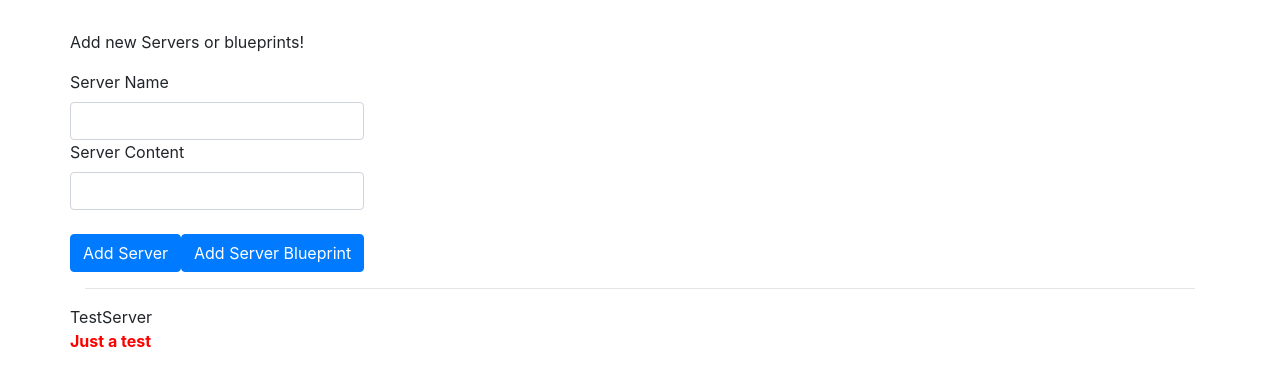
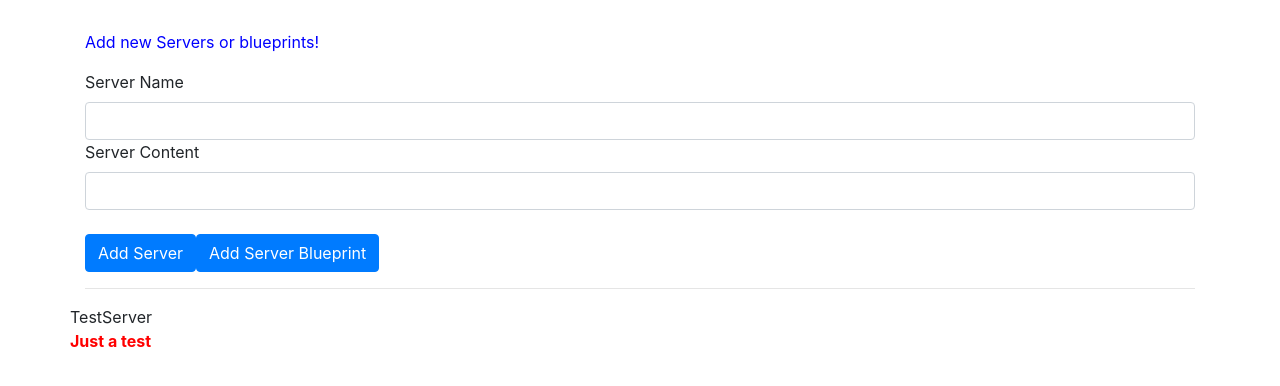
Before and after one commit to nmaczelka/angular, an Angular app: page / in a window 1280 px wide. Shown: the top 386 px of the page. Built offline with nearby package versions, Linux system fonts and the light colour scheme.

Commit message:
Add View encapsulated

```diff
--- a/src/app/cockpit/cockpit.component.html
+++ b/src/app/cockpit/cockpit.component.html
@@ -1,5 +1,5 @@
 <div class="row">
-    <div class="col-xs-12">
+    <div class="col-md-12">
       <p>Add new Servers or blueprints!</p>
       <label>Server Name</label>
       <input type="text" class="form-control" [(ngModel)]="newServerName">
--- a/src/app/server-element/server-element.component.css
+++ b/src/app/server-element/server-element.component.css
@@ -0,0 +1,3 @@
+p {
+    color: blue;
+  }
--- a/src/app/server-element/server-element.component.ts
+++ b/src/app/server-element/server-element.component.ts
@@ -1,9 +1,10 @@
-import { Component, OnInit, Input } from '@angular/core';
+import { Component, OnInit, Input, ViewEncapsulation } from '@angular/core';
 
 @Component({
   selector: 'app-server-element',
   templateUrl: './server-element.component.html',
-  styleUrls: ['./server-element.component.css']
+  styleUrls: ['./server-element.component.css'],
+  encapsulation: ViewEncapsulation.None
 })
 export class ServerElementComponent implements OnInit {
   @Input('srvElement') element: {type: string, name: string, content: string};
```
